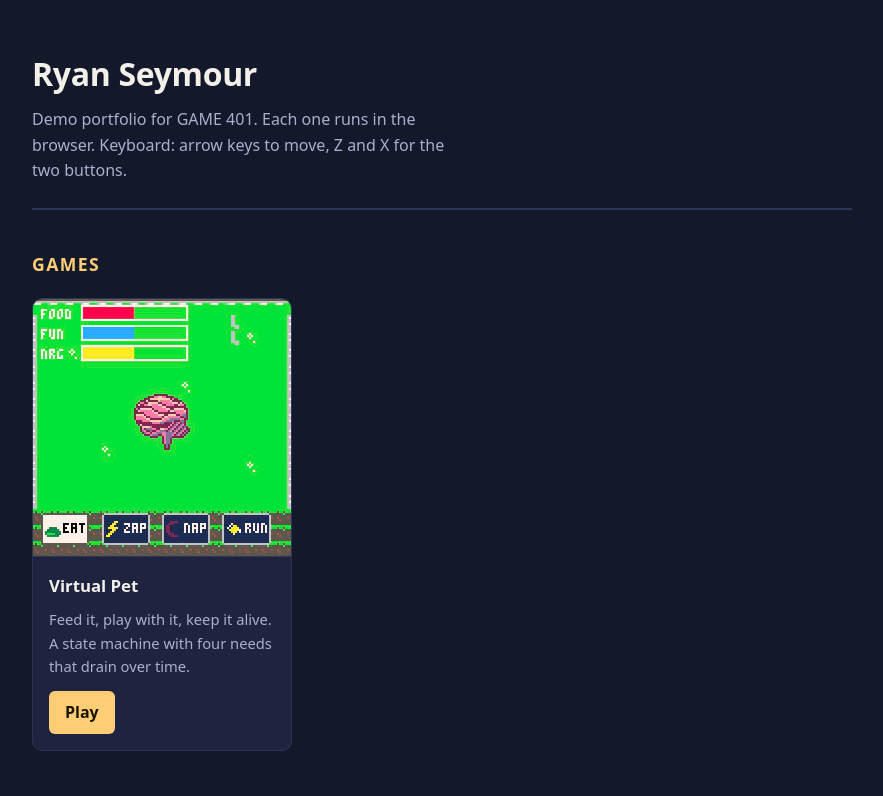
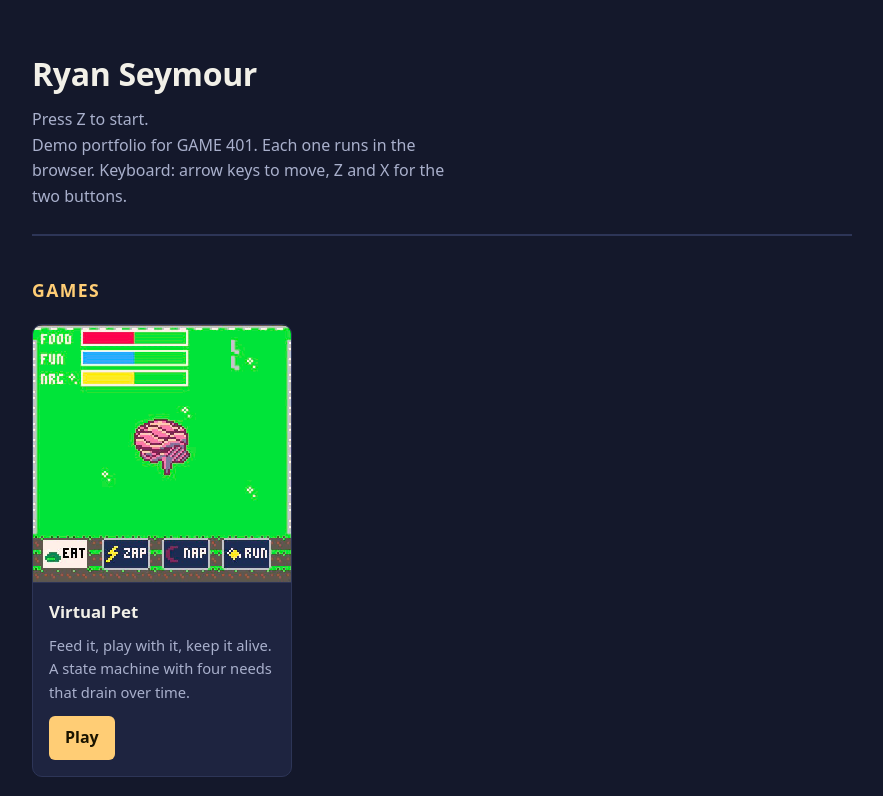
Before and after one commit to ryseymour/game401-pico8-portfolio, a plain HTML site: page index.html in a window 1280 px wide. Shown: the top 796 px of the page, without its empty margins (198-1081 px from the left). Drawn offline with Linux system fonts and the light colour scheme.

Commit message:
Add a start message under the title
Co-Authored-By: Claude Opus 5 <noreply@anthropic.com>

```diff
--- a/index.html
+++ b/index.html
@@ -67,6 +67,7 @@
 <div class="wrap">
   <header>
     <h1>Ryan Seymour</h1>
+    <p class="tagline">Press Z to start.</p>
     <p>Demo portfolio for GAME 401. Each one runs in the browser. Keyboard: arrow keys to move, Z and X for the two buttons.</p>
   </header>
 
```
